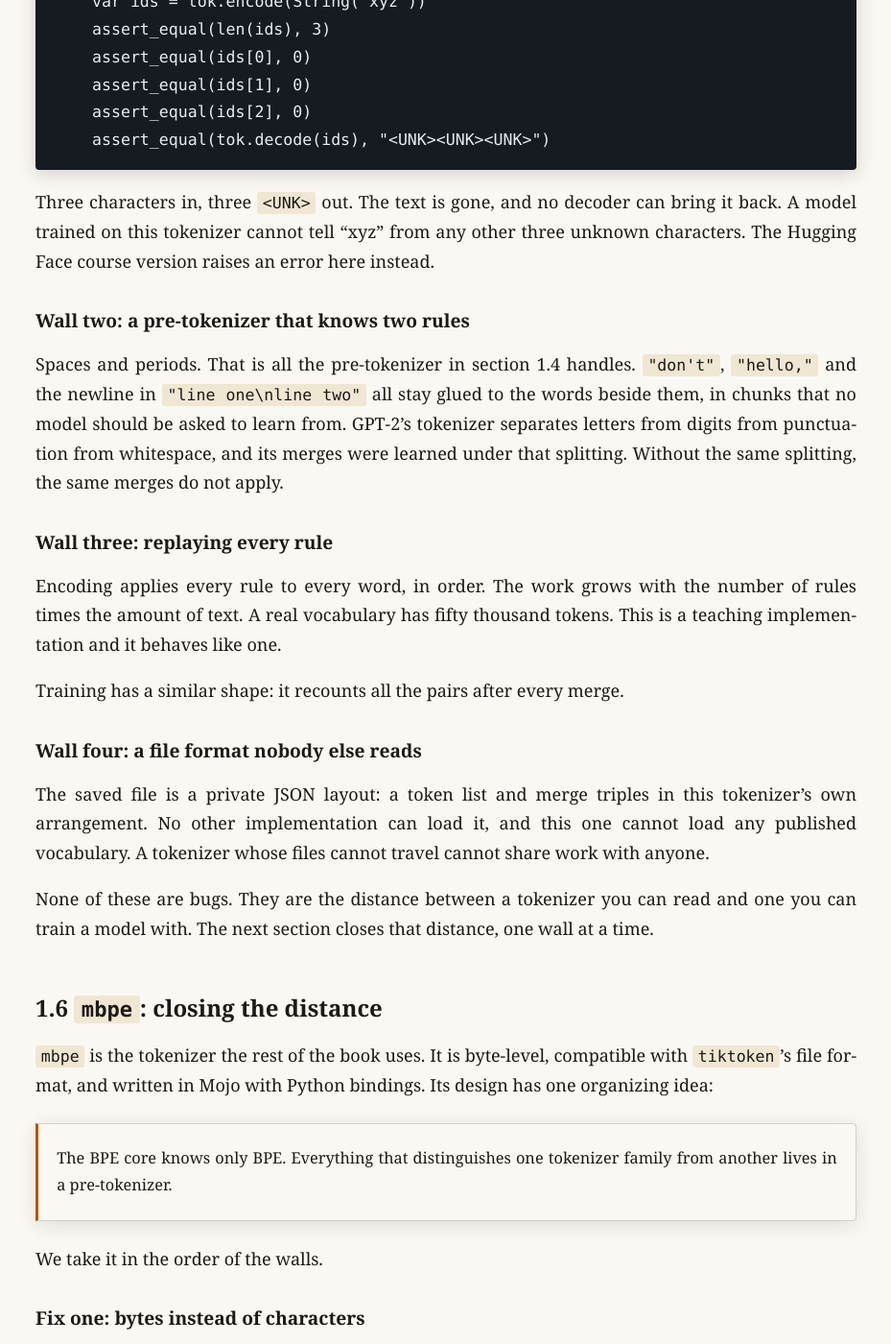
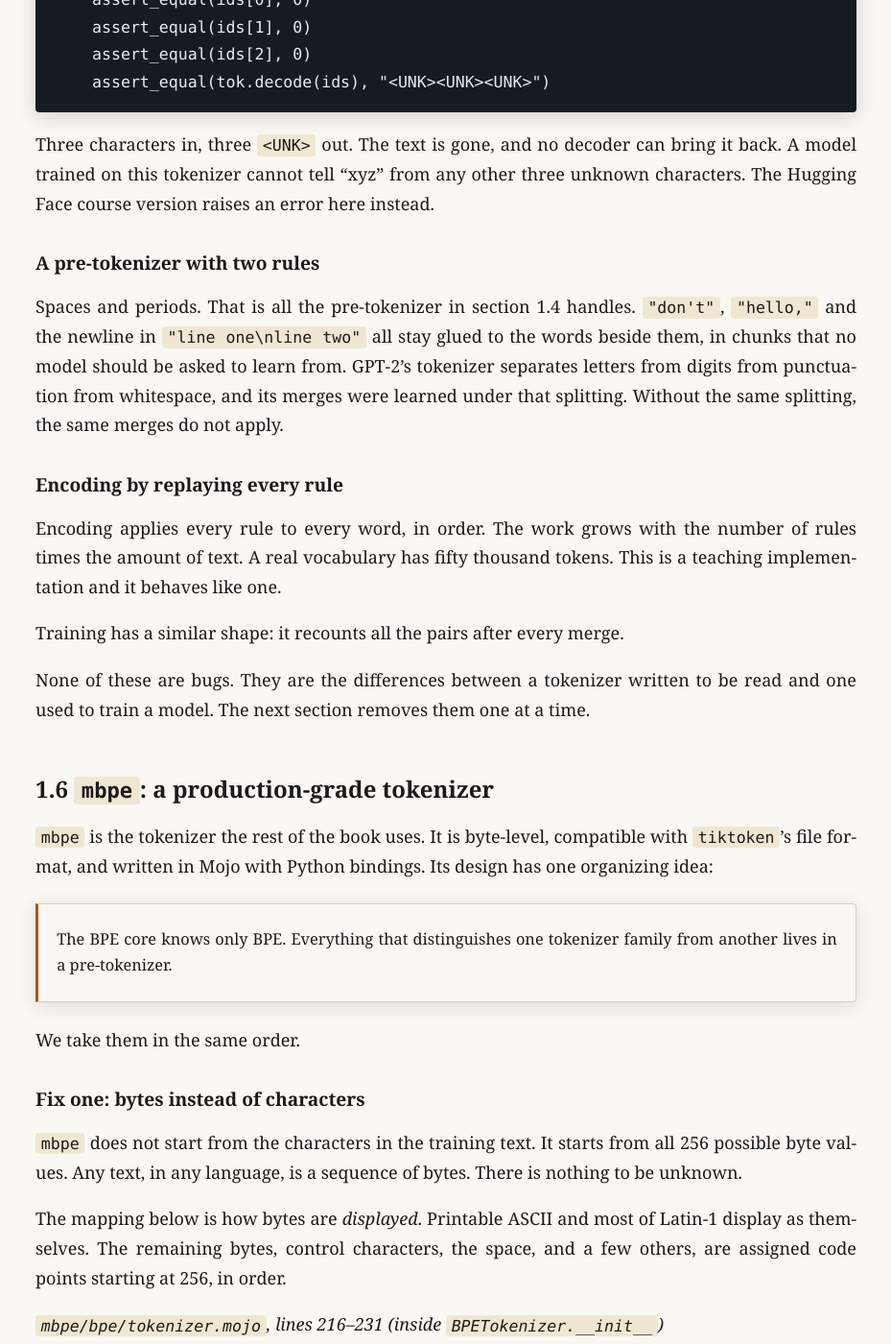
Before and after one commit to ratulb/tokens-to-transformers, a Jekyll site: the page built from _chapters/ch01.md, in a window 1280 px wide and 1400 px high, scrolled down 11393 px. Shown: the whole window at 96% size, without its empty margins (175-1104 px from the left). Built offline with Jekyll 4.4.1, drawn with Linux system fonts in a browser that asks for light colours; some of the changed text lies outside the part shown.

Commit message:
Remove walls metaphor; drop duplicate body H1

```diff
--- a/_chapters/ch01.md
+++ b/_chapters/ch01.md
@@ -8,8 +8,6 @@ description: >
   A language model reads integers, not text. This chapter builds the step that produces them: a small BPE tokenizer you can read in one sitting, then the production tokenizer the rest of the book uses, checked against GPT-2's published token IDs.
 
 ---
-
-# 1 From Text to Token IDs
 
 **This chapter covers**
 
@@ -346,11 +344,11 @@ pixi run mojo main.mojo
 
 The tests in `main.mojo` train on small corpora, check that encode followed by decode returns the input, and check that a saved tokenizer loads back identically. Read them. They are the shortest documentation of the API.
 
-## 1.5 Where the small tokenizer breaks
+## 1.5 Limits of the small tokenizer
 
-A tokenizer written to be read has shortcuts. Four of them matter, and each one shows up on real text.
+A tokenizer written to be read has shortcuts. Three of them matter, and each one shows up on real text.
 
-### Wall one: characters it has never seen
+### Unseen characters
 
 `simple_bpe` starts its vocabulary from the characters in the training text. Anything else has no entry. Its answer is a placeholder token, `<UNK>`, at ID 0.
 
@@ -374,29 +372,25 @@ def test_unk_fallback() raises:
 
 Three characters in, three `<UNK>` out. The text is gone, and no decoder can bring it back. A model trained on this tokenizer cannot tell "xyz" from any other three unknown characters. The Hugging Face course version raises an error here instead.
 
-### Wall two: a pre-tokenizer that knows two rules
+### A pre-tokenizer with two rules
 
 Spaces and periods. That is all the pre-tokenizer in section 1.4 handles. `"don't"`, `"hello,"` and the newline in `"line one\nline two"` all stay glued to the words beside them, in chunks that no model should be asked to learn from. GPT-2's tokenizer separates letters from digits from punctuation from whitespace, and its merges were learned under that splitting. Without the same splitting, the same merges do not apply.
 
-### Wall three: replaying every rule
+### Encoding by replaying every rule
 
 Encoding applies every rule to every word, in order. The work grows with the number of rules times the amount of text. A real vocabulary has fifty thousand tokens. This is a teaching implementation and it behaves like one.
 
 Training has a similar shape: it recounts all the pairs after every merge.
 
-### Wall four: a file format nobody else reads
+None of these are bugs. They are the differences between a tokenizer written to be read and one used to train a model. The next section removes them one at a time.
 
-The saved file is a private JSON layout: a token list and merge triples in this tokenizer's own arrangement. No other implementation can load it, and this one cannot load any published vocabulary. A tokenizer whose files cannot travel cannot share work with anyone.
-
-None of these are bugs. They are the distance between a tokenizer you can read and one you can train a model with. The next section closes that distance, one wall at a time.
-
-## 1.6 `mbpe`: closing the distance
+## 1.6 `mbpe`: a production-grade tokenizer
 
 `mbpe` is the tokenizer the rest of the book uses. It is byte-level, compatible with `tiktoken`'s file format, and written in Mojo with Python bindings. Its design has one organizing idea:
 
 > The BPE core knows only BPE. Everything that distinguishes one tokenizer family from another lives in a pre-tokenizer.
 
-We take it in the order of the walls.
+We take them in the same order.
 
 ### Fix one: bytes instead of characters
 
@@ -756,7 +750,7 @@ def main() raises:
 
 One thing training does *not* attempt: matching the exact merges OpenAI's training run produced from its private data. That is not something we can reproduce. What we can do is load the vocabularies OpenAI published.
 
-### Fix four: reading `tiktoken` files
+## 1.7 Reading and writing `tiktoken` files
 
 A `.tiktoken` file is one line per token: the token's bytes in base64, a space, and its rank. The first lines of `mbpe/data/gpt2.tiktoken`:
 
@@ -857,7 +851,7 @@ Every position is a small prediction problem, and one list of N+1 IDs provides N
 - A language model reads integers. A tokenizer turns text into integers and back.
 - Word-level vocabularies fail on unseen words. Character-level sequences are too long. Subword tokenization sits between them.
 - BPE builds its vocabulary by repeatedly merging the most frequent adjacent pair, and records each merge as a rule. Encoding applies the rules in the order they were learned.
- - `simple_bpe` implements this in a few hundred readable lines, and fails in four ways: unseen characters become `<UNK>`, its pre-tokenizer handles only spaces and periods, encoding replays every rule, and its files load nowhere else.
+ - `simple_bpe` implements this in a few hundred readable lines, and fails in three ways: unseen characters become `<UNK>`, its pre-tokenizer handles only spaces and periods, and encoding replays every rule.
 - `mbpe` starts from all 256 bytes, splits words with a swappable pre-tokenizer, merges by rank, and reads and writes the `tiktoken` file format.
 - Loaded with the published GPT-2 vocabulary, `mbpe` produces GPT-2's token IDs.
 - The GPT-2 tokenizer is three things together: a pre-tokenizer, a vocabulary and the algorithm. A round trip proves the bytes, not the agreement.
```
Also changed, not shown: other parts of _chapters/ch01.md (+4 -4 lines).
